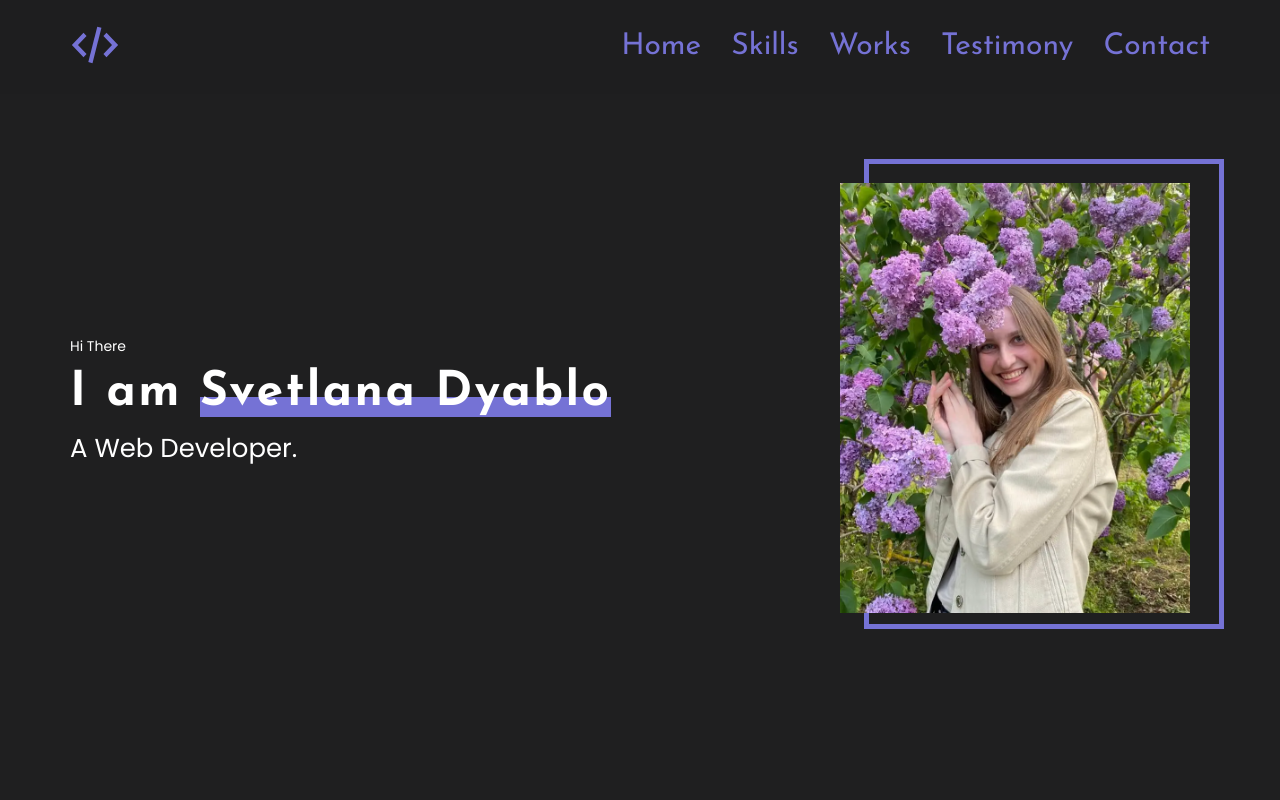
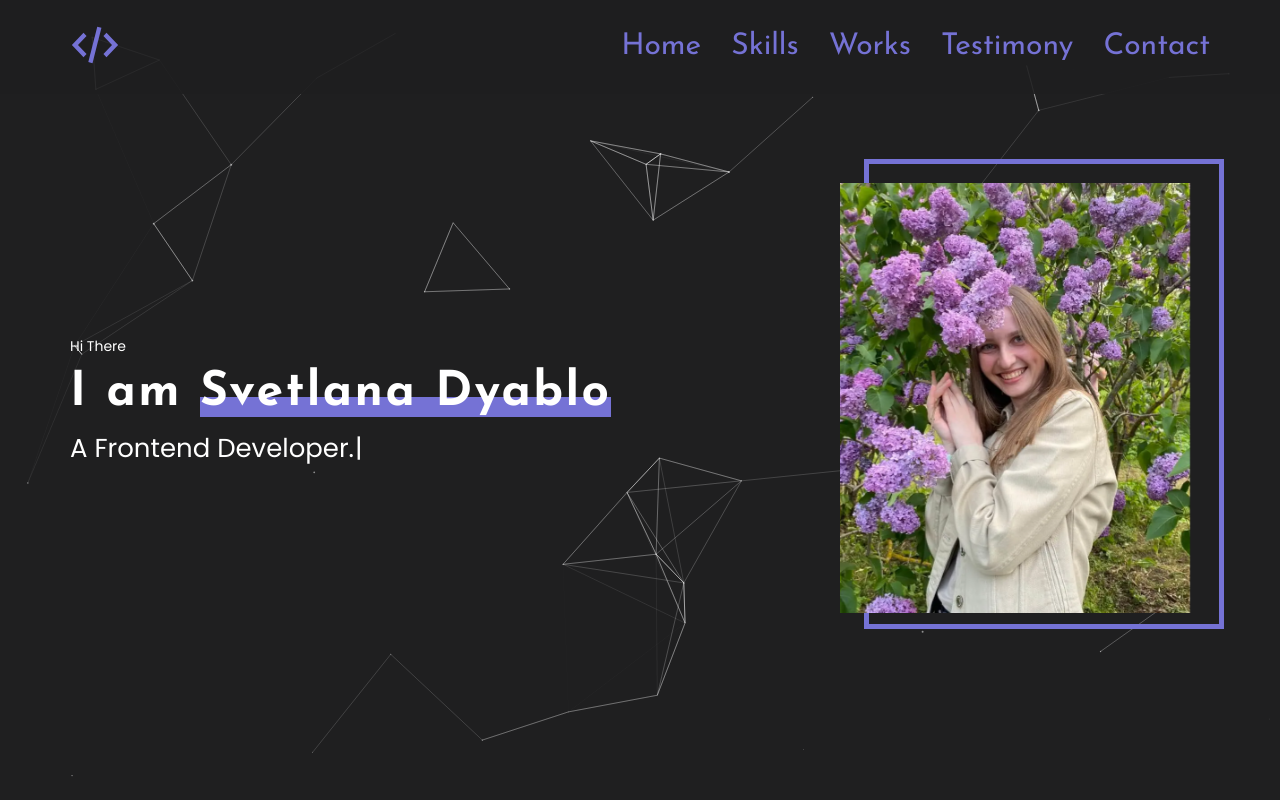
Before and after one commit to alexfcode/portfolio, a React app: page / in a window 1280 px wide. Shown: the top 800 px of the page. Built offline with nearby package versions, Linux system fonts and the light colour scheme.

Commit message:
effects added

```diff
--- a/package.json
+++ b/package.json
@@ -47,7 +47,9 @@
     "react-app-polyfill": "3.0.0",
     "react-dev-utils": "12.0.1",
     "react-dom": "18.2.0",
+    "react-parallax-tilt": "^1.7.267",
     "react-refresh": "0.11.0",
+    "react-tsparticles": "^2.12.2",
     "resolve": "1.20.0",
     "resolve-url-loader": "4.0.0",
     "sass-loader": "12.3.0",
@@ -57,7 +59,11 @@
     "styled-components": "5.3.6",
     "tailwindcss": "3.0.2",
     "terser-webpack-plugin": "5.2.5",
+    "tsparticles": "^3.7.1",
+    "tsparticles-engine": "^2.12.0",
+    "tsparticles-slim": "^2.12.0",
     "typescript": "4.4.2",
+    "typewriter-effect": "^2.21.0",
     "web-vitals": "2.1.0",
     "webpack": "5.64.4",
     "webpack-dev-server": "4.6.0",
--- a/src/App.tsx
+++ b/src/App.tsx
@@ -7,11 +7,13 @@
 import { Contacts } from './layout/sections/contacts/Contacts';
 import { Slogan } from './layout/slogan/Slogan';
 import { Footer } from './layout/footer/Footer';
+import { Particle } from "./components/Particle/Particle"
 
 
 function App() {
     return (
         <div className="App">
+            <Particle />
             <Header />
             <Main />
             <Skills />
--- /dev/null
+++ b/src/components/Particle/Particle.tsx
@@ -0,0 +1,102 @@
+import { useCallback } from "react";
+import type { Container, Engine } from "tsparticles-engine";
+import Particles from "react-tsparticles";
+//import { loadFull } from "tsparticles"; // if you are going to use `loadFull`, install the "tsparticles" package too.
+import { loadSlim } from "tsparticles-slim"; // if you are going to use `loadSlim`, install the "tsparticles-slim" package too.
+
+export const Particle = () => {
+    const particlesInit = useCallback(async (engine: Engine) => {
+        console.log(engine);
+
+        // you can initialize the tsParticles instance (engine) here, adding custom shapes or presets
+        // this loads the tsparticles package bundle, it's the easiest method for getting everything ready
+        // starting from v2 you can add only the features you need reducing the bundle size
+        //await loadFull(engine);
+        await loadSlim(engine);
+    }, []);
+
+    const particlesLoaded = useCallback(async (container: Container | undefined) => {
+        await console.log(container);
+    }, []);
+    return (
+        <Particles
+            id="tsparticles"
+            init={particlesInit}
+            loaded={particlesLoaded}
+            options={{
+                // background: {
+                //     color: {
+                //         value: "#0d47a1",
+                //     },
+                // },
+                fpsLimit: 120,
+                interactivity: {
+                    events: {
+                        // onClick: {
+                        //     enable: true,
+                        //     mode: "push",
+                        // },
+                        onHover: {
+                            enable: true,
+                            mode: "repulse",
+                        },
+                        resize: true,
+                    },
+                    modes: {
+                        push: {
+                            quantity: 4,
+                        },
+                        repulse: {
+                            // distance: 150,
+                            distance: 200,
+                            duration: 0.4,
+                        },
+                    },
+                },
+                particles: {
+                    color: {
+                        value: "#ffffff",
+                    },
+                    links: {
+                        color: "#ffffff",
+                        distance: 150,
+                        enable: true,
+                        opacity: 0.5,
+                        width: 1,
+                    },
+                    move: {
+                        direction: "none",
+                        enable: true,
+                        outModes: {
+                            default: "bounce",
+                        },
+                        random: false,
+                        // speed: 6,
+                        speed: 2,
+                        straight: false,
+                    },
+                    number: {
+                        density: {
+                            enable: true,
+                            // area: 800,
+                            area: 1000,
+                        },
+                        // value: 80,
+                        value: 50,
+                    },
+                    opacity: {
+                        value: 0.5,
+                    },
+                    shape: {
+                        type: "circle",
+                    },
+                    size: {
+                        // value: { min: 1, max: 5 },
+                        value: { min: 0.2, max: 1 },
+                    },
+                },
+                detectRetina: true,
+            }}
+        />
+    );
+};
--- a/src/layout/footer/Footer_Styles.ts
+++ b/src/layout/footer/Footer_Styles.ts
@@ -1,25 +1,34 @@
-import styled from "styled-components"
-import { font } from "../../styles/Common"
-import { theme } from "../../styles/Theme"
+import styled from "styled-components";
+import { font } from "../../styles/Common";
+import { theme } from "../../styles/Theme";
+
+const Footer = styled.footer`
+  position: relative;
+  background-color: ${theme.colors.footerColor};
+  padding: 40px 0;
+`;
 
 const Name = styled.span`
-${font({ family: '"Josefin Sans", sans-serif', weight: 700, Fmax: 22, Fmin: 16 })}
+  ${font({
+    family: '"Josefin Sans", sans-serif',
+    weight: 700,
+    Fmax: 22,
+    Fmin: 16,
+  })}
   letter-spacing: 3px;
-`
+`;
 
 const SocialList = styled.ul`
   display: flex;
   gap: 20px;
   margin: 30px 0;
-`
+`;
 
-const SocialItem = styled.li`
-
-`
+const SocialItem = styled.li``;
 
 const SocialLink = styled.a`
   border-radius: 50%;
-    background: rgba(255, 255, 255, 0.10);
+  background: rgba(255, 255, 255, 0.1);
   height: 35px;
   width: 35px;
 
@@ -33,21 +42,15 @@
     color: ${theme.colors.primaryBg};
     transform: translateY(-4px);
   }
-`
-const Footer = styled.footer`
-    background-color: ${theme.colors.footerColor};
-    padding: 40px 0;
+`;
 
-
-`
 
 const Copyright = styled.small`
   opacity: 0.5;
   text-align: center;
   font-size: 12px;
   font-weight: 400;
-
-`
+`;
 
 export const S = {
   Copyright,
@@ -55,6 +58,5 @@
   SocialLink,
   SocialItem,
   SocialList,
-    Name
-
-}
+  Name,
+};
--- a/src/layout/sections/contacts/Contact_Styles.ts
+++ b/src/layout/sections/contacts/Contact_Styles.ts
@@ -1,7 +1,9 @@
 import styled from "styled-components";
 import { theme } from "../../../styles/Theme";
 
-const Contacts = styled.section``;
+const Contacts = styled.section`
+  position: relative;
+`;
 
 const Form = styled.form`
   max-width: 540px;
--- a/src/layout/sections/main/Main.tsx
+++ b/src/layout/sections/main/Main.tsx
@@ -1,10 +1,10 @@
 import React from "react";
-import photo from "../../../assets/images/photo.webp"
+import photo from "../../../assets/images/photo.webp";
 import { FlexWrapper } from "../../../components/FlexWrapper";
 import { Container } from "../../../components/Container";
 import { S } from "./Main_Styles";
-
-
+import Typewriter from "typewriter-effect";
+import Tilt from "react-parallax-tilt";
 
 export const Main: React.FC = () => {
   return (
@@ -13,14 +13,40 @@
         <FlexWrapper align="center" justify="space-between" wrap="wrap">
           <div>
             <S.SmallText>Hi There</S.SmallText>
-                        <S.Name>I am <span>Svetlana Dyablo</span></S.Name>
-                        <S.MainTitle>A Web Developer.</S.MainTitle>
+
+            <S.Name>
+              I am <span>Svetlana Dyablo</span>
+            </S.Name>
+            <S.MainTitle>
+              <p>A Web Developer.</p>
+              <Typewriter
+                options={{
+                  strings: [
+                    "A Web Developer.",
+                    "A Frontend Developer.",
+                    "A Web Designer.",
+                  ],
+                  autoStart: true,
+                  loop: true,
+                  delay: 50,
+                }}
+              />
+            </S.MainTitle>
           </div>
 
           <S.PhotoWrapper>
+            <Tilt
+              className="parallax-effect-img"
+              tiltMaxAngleX={40}
+              tiltMaxAngleY={40}
+              perspective={800}
+              transitionSpeed={1500}
+              scale={1.1}
+              gyroscope={true}
+            >
               <S.Photo src={photo} />
+            </Tilt>
           </S.PhotoWrapper>
-
         </FlexWrapper>
       </Container>
     </S.Main>
--- a/src/layout/sections/main/Main_Styles.ts
+++ b/src/layout/sections/main/Main_Styles.ts
@@ -53,6 +53,9 @@
 
 const MainTitle = styled.h1`
   ${font({ weight: 400, Fmax: 27, Fmin: 20 })};
+  p {
+    display: none;
+  }
 `;
 
 const Name = styled.h2`
--- a/src/layout/sections/skills/Skills_Styles.ts
+++ b/src/layout/sections/skills/Skills_Styles.ts
@@ -1,16 +1,18 @@
 import styled from "styled-components";
 import { theme } from "../../../styles/Theme";
 
-const Skills = styled.section``
+const Skills = styled.section`
+  position: relative;
+`;
 
 const SkillTitle = styled.h3`
   margin: 70px 0 15px;
   text-transform: uppercase;
-    `
+`;
 
 const SkillText = styled.p`
-text-align:center;
-`
+  text-align: center;
+`;
 
 const Skill = styled.div`
   width: 330px;
@@ -20,7 +22,7 @@
   @media ${theme.media.mobile} {
     padding: 62px 0 40px;
   }
-`
+`;
 
 const IconWrapper = styled.div`
   position: relative;
@@ -31,21 +33,19 @@
     width: 80px;
     height: 80px;
     transform: rotate(45deg) translate(-50%, -50%);
-    background: rgba(255, 255, 255, 0.10);
+    background: rgba(255, 255, 255, 0.1);
 
     position: absolute;
     left: 50%;
     top: 50%;
     transform-origin: top left;
-
   }
-
-`
+`;
 
 export const S = {
   Skills,
   SkillTitle,
   SkillText,
   Skill,
-    IconWrapper
-}
+  IconWrapper,
+};
--- a/src/layout/sections/testimony/Testimony.tsx
+++ b/src/layout/sections/testimony/Testimony.tsx
@@ -5,7 +5,6 @@
 import { FlexWrapper } from "../../../components/FlexWrapper";
 import { S } from "../skills/Skills_Styles";
 import { Container } from "../../../components/Container";
-
 
 export const Testimony: React.FC = () => {
   return (
@@ -20,13 +19,15 @@
         </FlexWrapper>
       </Container>
     </StyledTestimony>
-    )
-}
+  );
+};
 
 const StyledTestimony = styled.section`
+    position: relative;
+
     min-height: 50vh;
     background-color: #cbc9f0;
     ${S.IconWrapper} {
         margin: 35px 0 60px;
     }
-`
+`;
```
Also changed, not shown: src/layout/sections/works/Works.tsx (+25 -27 lines), src/layout/sections/works/work/Works_Styles.ts (+15 -26 lines), 1 other file (tests, documents, lock files or other folders). Lines whose indentation alone changed are shown as unchanged.
